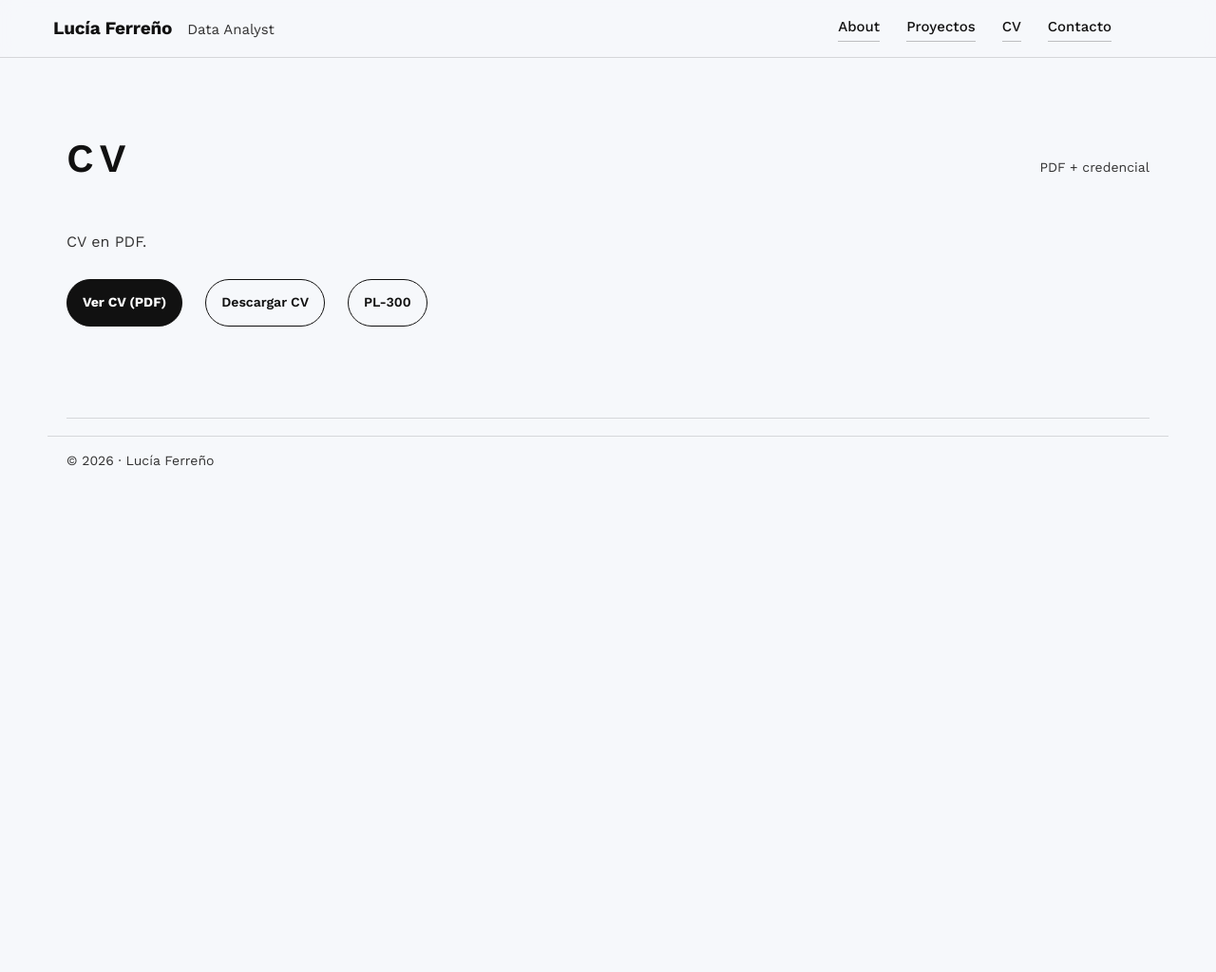
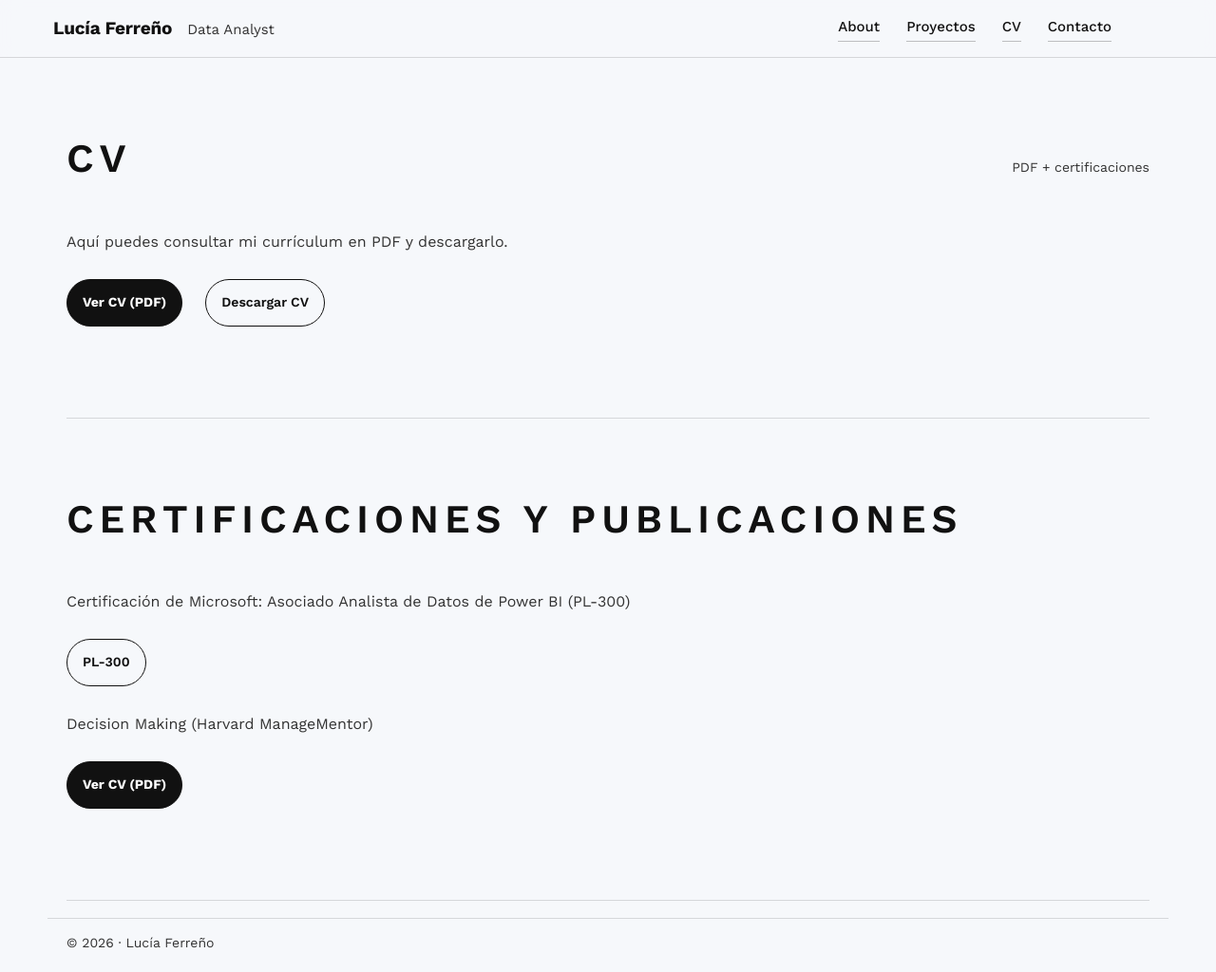
Before and after one commit to lucia-ferreno-pico/Portfolio, a Jekyll site: the page built from cv.md, in a window 1280 px wide and 1024 px high. Shown: the whole window at 95% size. Built offline with Jekyll 4.4.1, drawn with Linux system fonts in a browser that asks for light colours.

Commit message:
Update cv.md

```diff
--- a/cv.md
+++ b/cv.md
@@ -7,14 +7,31 @@ permalink: /cv/
 <section class="section">
   <div class="section-title">
     <h2>CV</h2>
-    <span>PDF + credencial</span>
+    <span>PDF + certificaciones</span>
   </div>
 
-  <p>CV en PDF.</p>
+  <p>Aquí puedes consultar mi currículum en PDF y descargarlo.</p>
 
   <div class="cta">
     <a class="btn btn--primary" href="{{ '/CV_Lucia_Ferreno.pdf' | relative_url }}" target="_blank" rel="noopener">Ver CV (PDF)</a>
     <a class="btn" href="{{ '/CV_Lucia_Ferreno.pdf' | relative_url }}" download>Descargar CV</a>
+  </div>
+</section>
+
+<section class="section">
+  <div class="section-title">
+    <h2>Certificaciones y Publicaciones</h2>
+  </div>
+
+  <p>Certificación de Microsoft: Asociado Analista de Datos de Power BI (PL-300)</p>
+
+  <div class="cta">
     <a class="btn" href="https://learn.microsoft.com/api/credentials/share/es-es/luciaferrenopico-9943/D15B2D91C08BD62B?sharingId=1CE9A7D4EED2BA72" target="_blank" rel="noopener noreferrer">PL-300</a>
   </div>
+
+  <p>Decision Making (Harvard ManageMentor)</p>
+
+  <div class="cta">
+    <a class="btn btn--primary" href="{{ '/certificado de harvarddecision_making.pdf' | relative_url }}" target="_blank" rel="noopener">Ver CV (PDF)</a>
+  </div>
 </section>
```
